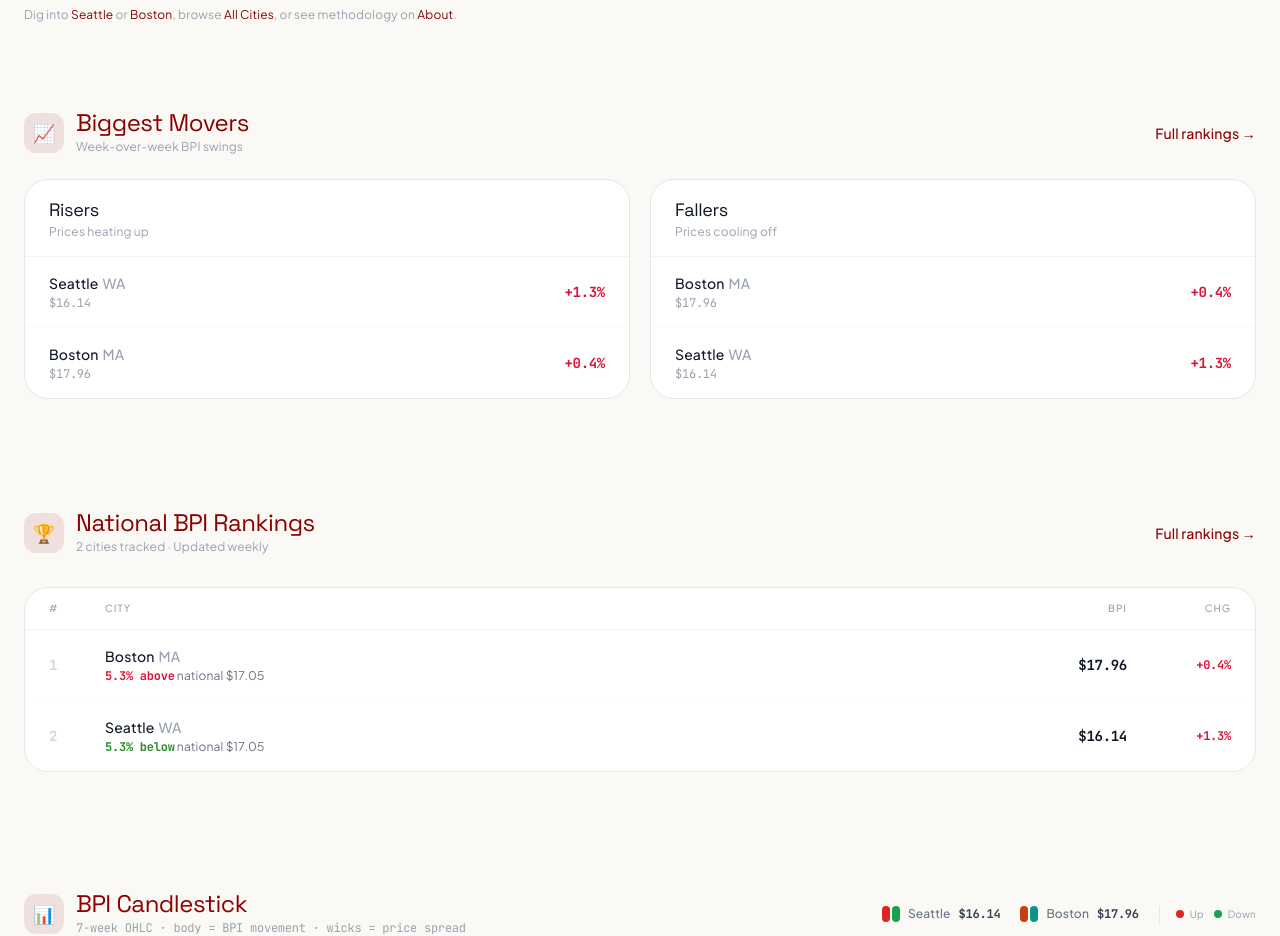
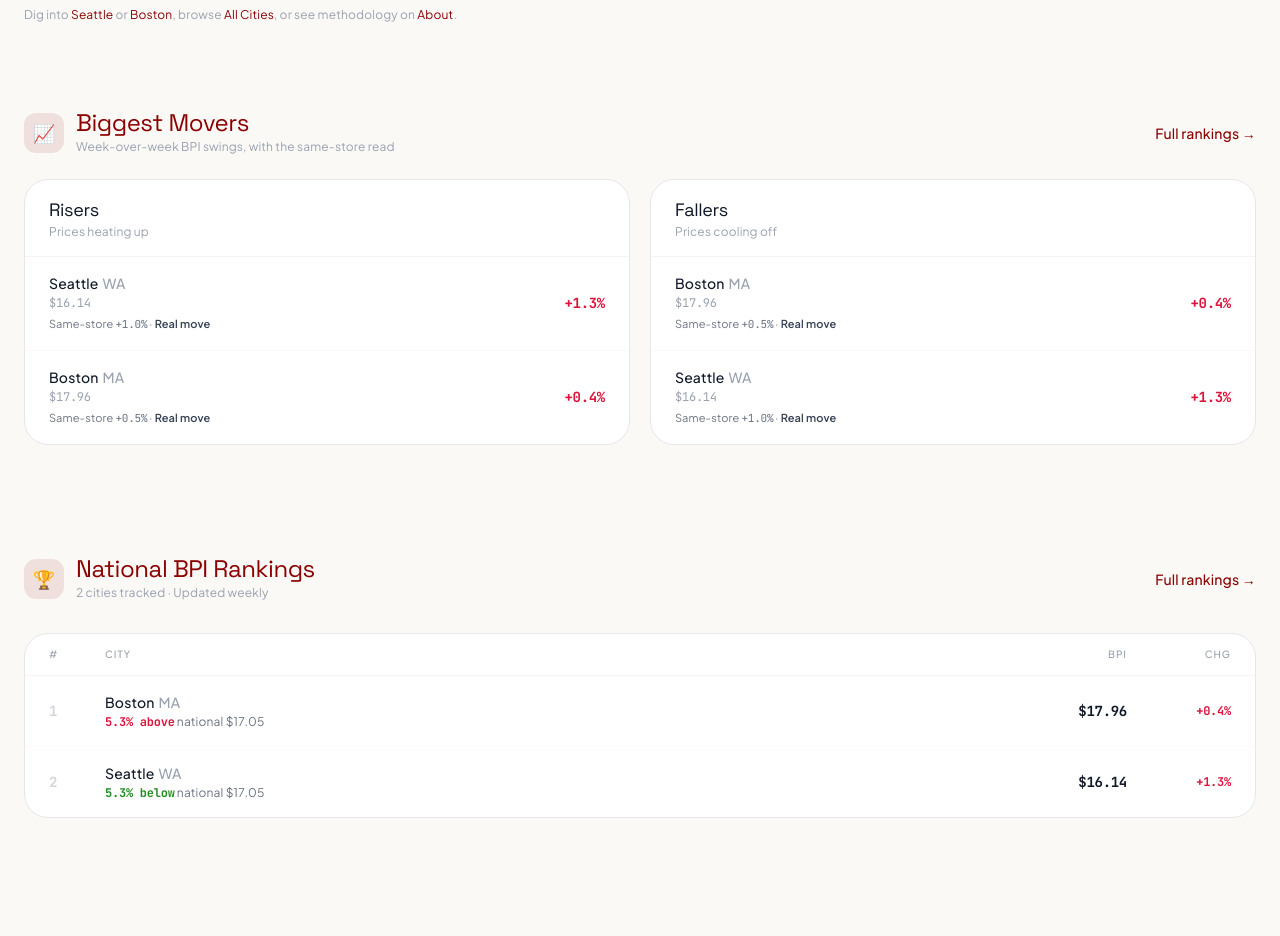
Before and after one commit to robroyhobbs/burgerprice, a Next.js app: page / in a window 1280 px wide. Shown: the part 2460-3396 px from the top of the page. Built offline with nearby package versions, Linux system fonts and the light colour scheme; no server answers; the database is empty.

Commit message:
UX: Biggest Movers rows show same-store read (Real move vs Basket mix) (#67)
Co-authored-by: Matt McKinney <mtmckinney@gmail.com>

```diff
--- a/src/components/biggest-movers.tsx
+++ b/src/components/biggest-movers.tsx
@@ -1,10 +1,31 @@
 import Link from "next/link";
-import type { CityDashboardData } from "@/lib/types";
+import type { CityDashboardData, RawPrice } from "@/lib/types";
+import { buildSameStoreCheck } from "@/lib/same-store";
+
+/** Headline-vs-same-store gap (pct points) that reads as basket mix; matches city pages. */
+const MIX_GAP = 5;
 
 export type MoverCity = CityDashboardData & {
   bpi: number | null;
   change: number | null;
+  /** Avg move at restaurants priced both weeks; null when no carried-over spots. */
+  sameStore: number | null;
+  carried: number;
 };
+
+function sameStoreFor(c: CityDashboardData): { sameStore: number | null; carried: number } {
+  if (!c.currentSnapshot || !c.previousSnapshot) return { sameStore: null, carried: 0 };
+  const check = buildSameStoreCheck(
+    (c.currentSnapshot.raw_prices ?? []) as RawPrice[],
+    (c.previousSnapshot.raw_prices ?? []) as RawPrice[],
+  );
+  return { sameStore: check?.avgChangePct ?? null, carried: check?.rows.length ?? 0 };
+}
+
+function signedPct(pct: number): string {
+  if (pct === 0) return "flat";
+  return `${pct > 0 ? "+" : ""}${pct.toFixed(1)}%`;
+}
 
 interface BiggestMoversProps {
   cities: CityDashboardData[];
@@ -27,6 +48,7 @@
     ...c,
     bpi: c.currentSnapshot?.bpi_score ?? null,
     change: c.currentSnapshot?.change_pct ?? null,
+    ...sameStoreFor(c),
   }));
 
   const withChange = ranked.filter(
@@ -57,7 +79,7 @@
               Biggest Movers
             </h2>
             <p className="text-xs text-gray-400 mt-1">
-              Week-over-week BPI swings
+              Week-over-week BPI swings, with the same-store read
             </p>
           </div>
         </div>
@@ -112,6 +134,10 @@
       ) : (
         items.map((item) => {
           const isUp = (item.change ?? 0) > 0;
+          const isMix =
+            item.change != null &&
+            item.sameStore != null &&
+            Math.abs(item.change - item.sameStore) >= MIX_GAP;
           return (
             <Link
               key={item.city.slug}
@@ -126,6 +152,22 @@
                 <p className="bpi-number text-xs text-gray-400 mt-0.5">
                   {item.bpi != null ? `$${item.bpi.toFixed(2)}` : "—"}
                 </p>
+                {item.sameStore != null && (
+                  <p className="text-[11px] text-gray-500 dark:text-gray-400 mt-1">
+                    Same-store{" "}
+                    <span className="bpi-number">{signedPct(item.sameStore)}</span>
+                    {" · "}
+                    <span
+                      className={
+                        isMix
+                          ? "font-semibold text-amber-700 dark:text-mustard"
+                          : "font-semibold text-gray-700 dark:text-gray-200"
+                      }
+                    >
+                      {isMix ? "Basket mix" : "Real move"}
+                    </span>
+                  </p>
+                )}
               </div>
               <span
                 className={`bpi-number text-sm font-bold ${
```
